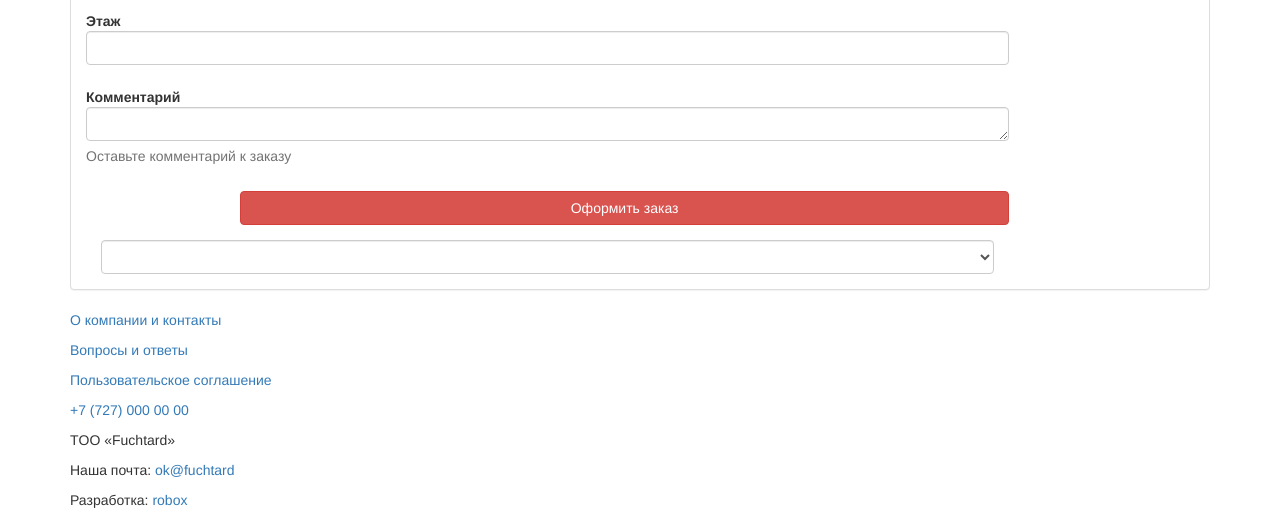
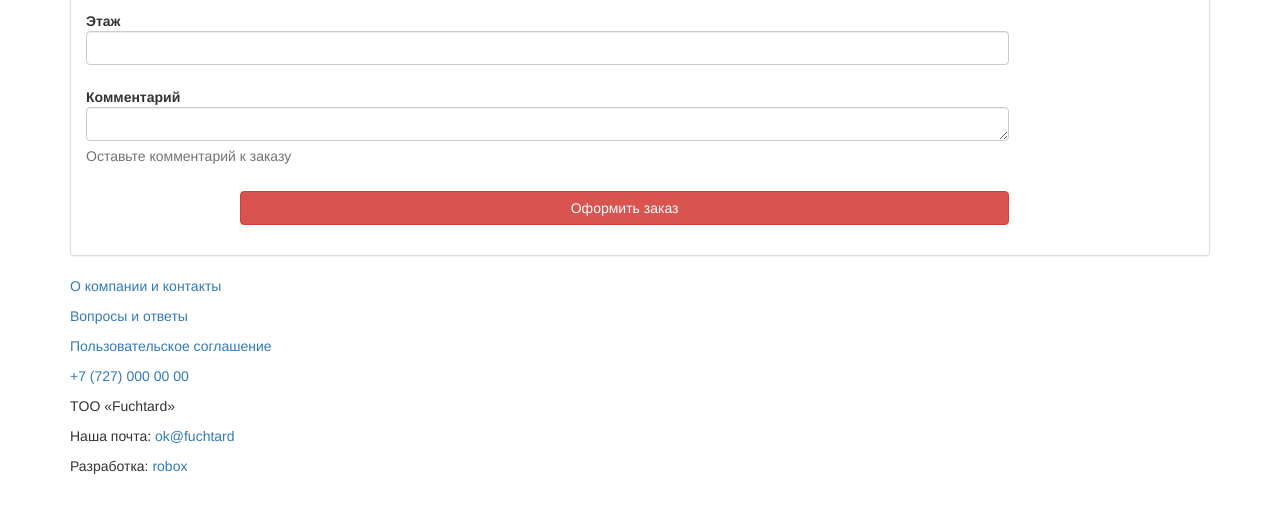
Before and after one commit to roboxdev/fuchtard, a Django app: page /order/ in a window 1280 px wide. Shown: the part 696-1216 px from the top of the page. After the commit the page ends 1170 px from the top, so only its background shows below. Run offline with Django 3.2, Linux system fonts and the light colour scheme; data that the repository does not hold is empty; style sheets or scripts are compiled from the project's sources; some libraries are stand-ins or nearby versions.

Commit message:
cart select hidden

```diff
--- a/fuchtard/order/static/order/css/styles.less
+++ b/fuchtard/order/static/order/css/styles.less
@@ -2,4 +2,7 @@
   .delivery-select {
     display: none;
   }
+  #id_cart {
+    display: none;
+  }
 }
--- a/fuchtard/order/templates/order/order_checkout.html
+++ b/fuchtard/order/templates/order/order_checkout.html
@@ -138,7 +138,7 @@
               <button type="submit" class="btn btn-block btn-raised btn-danger">Оформить заказ</button>
             </div>
           </div>
-          {% render_field form.cart class='form-control' %}
+          {% render_field form.cart class='form-control' visibility="hidden" %}
         </fieldset>
       </form>
     </div>
```
